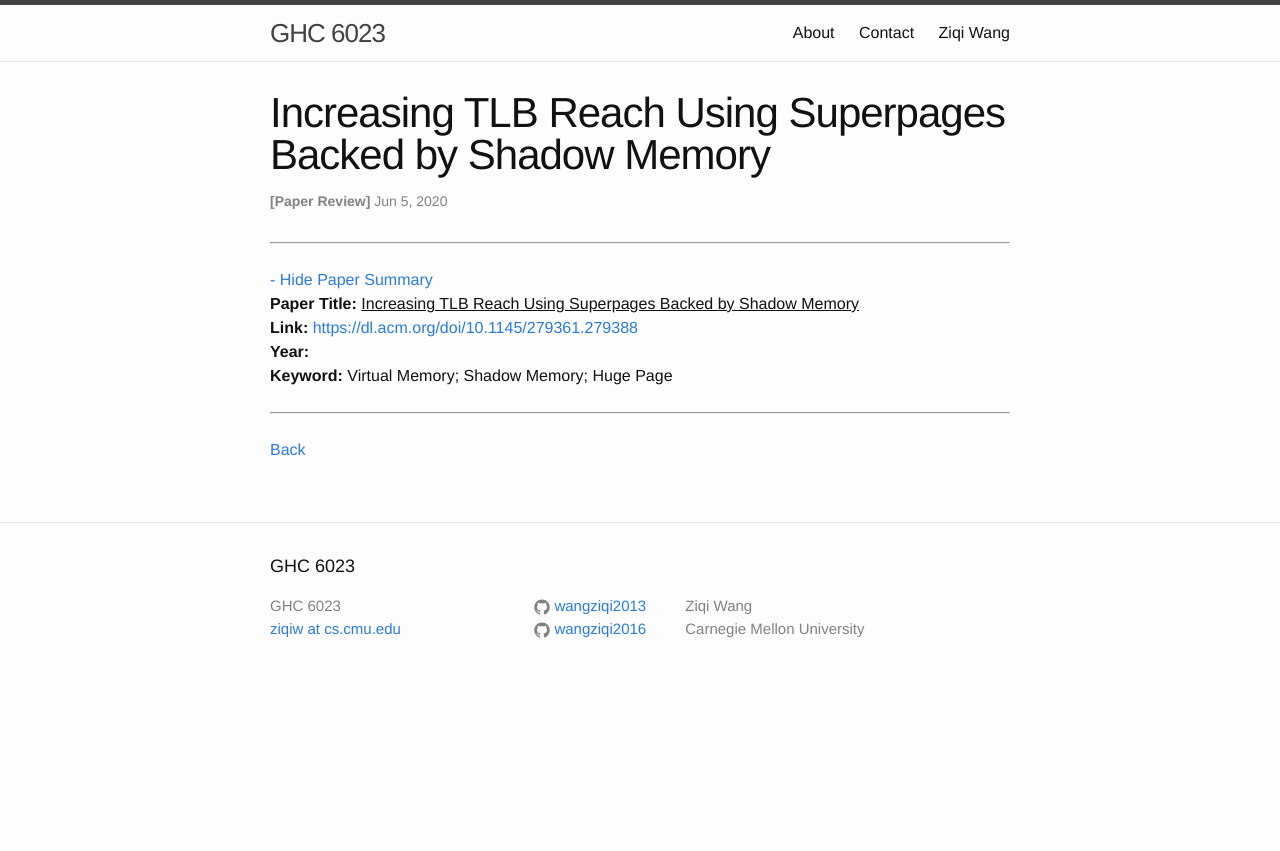
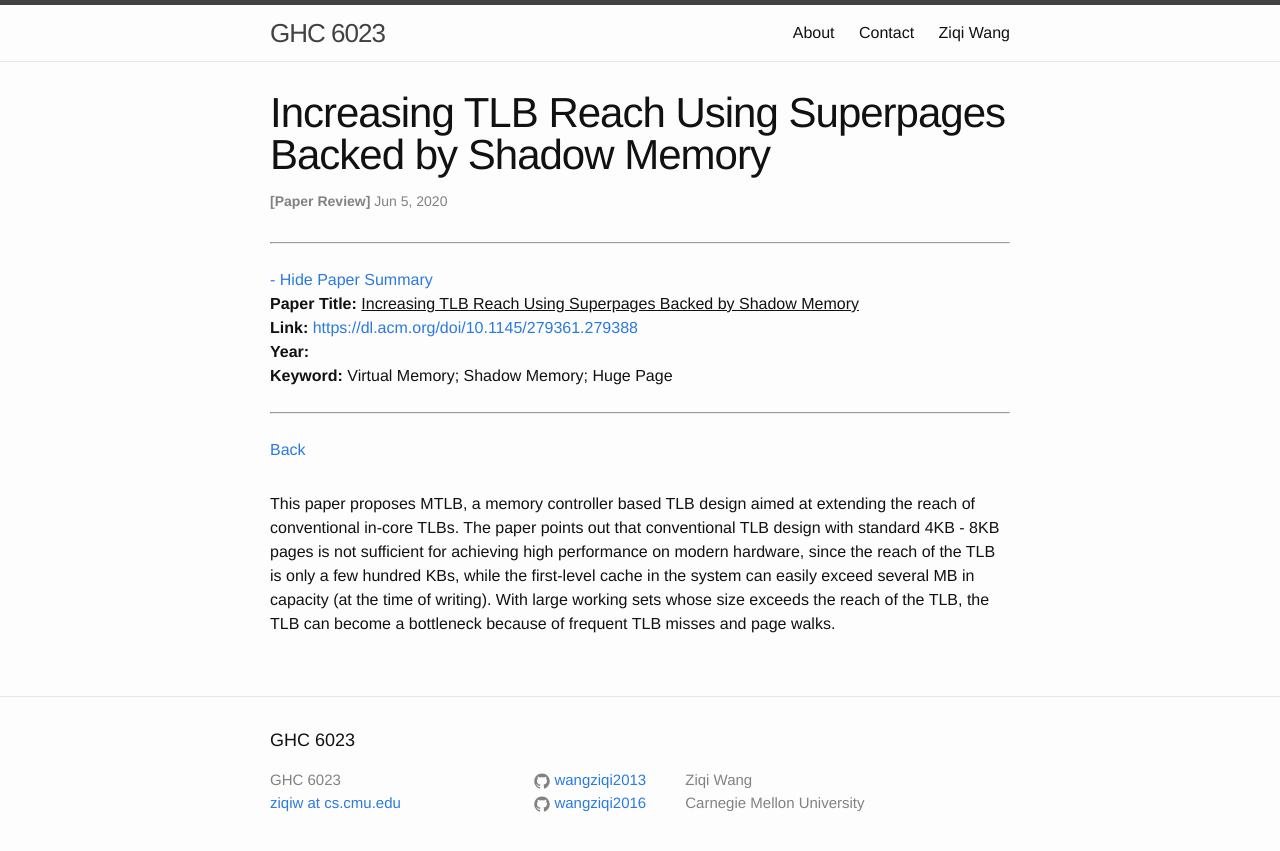
Before and after one commit to wangziqi2013/wangziqi2013.github.io, a Jekyll site: the page built from _posts/2020-06-05-increasing-tlb-reach-using-super-pages-backed-by-shadow-memory.markdown, in a window 1280 px wide. Shown: the top 851 px of the page. Built offline with Jekyll 4.4.1, drawn with Linux system fonts in a browser that asks for light colours.

Commit message:
Addding motivation

```diff
--- a/_posts/2020-06-05-increasing-tlb-reach-using-super-pages-backed-by-shadow-memory.markdown
+++ b/_posts/2020-06-05-increasing-tlb-reach-using-super-pages-backed-by-shadow-memory.markdown
@@ -12,3 +12,9 @@ htm_cd:
 htm_cr:
 version_mgmt:
 ---
+
+This paper proposes MTLB, a memory controller based TLB design aimed at extending the reach of conventional in-core TLBs.
+The paper points out that conventional TLB design with standard 4KB - 8KB pages is not sufficient for achieving high
+performance on modern hardware, since the reach of the TLB is only a few hundred KBs, while the first-level cache in
+the system can easily exceed several MB in capacity (at the time of writing). With large working sets whose size exceeds
+the reach of the TLB, the TLB can become a bottleneck because of frequent TLB misses and page walks.
```
